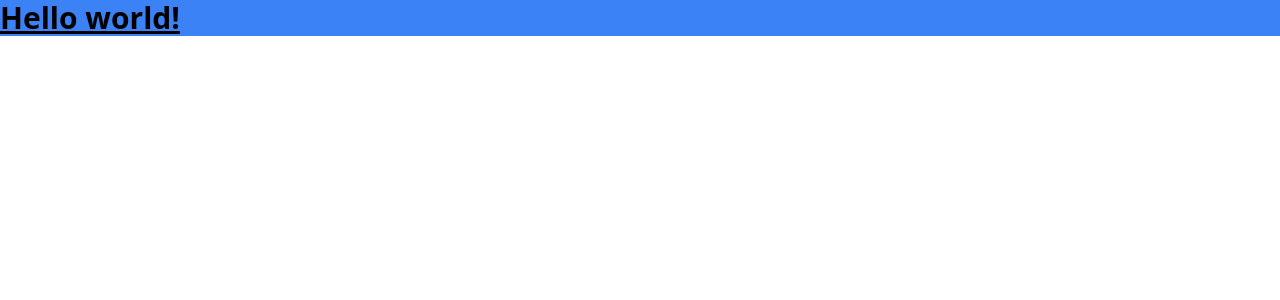
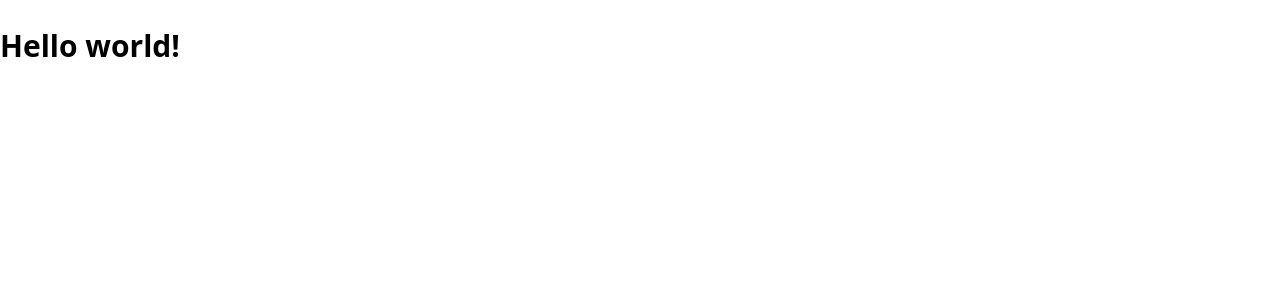
Before and after one commit to EbrahimHeydari/devspace, a Next.js app: page / in a window 1280 px wide. Shown: the top 300 px of the page. Built offline with nearby package versions, Linux system fonts and the light colour scheme.

Commit message:
10-6 Layout Component

```diff
--- /dev/null
+++ b/components/Layout.js
@@ -0,0 +1,25 @@
+import Head from "next/head"
+
+
+const Layout = ({ title, children, keywords, description }) => {
+  return (
+    <div>
+      <Head>
+        <title>{title}</title>
+        <link rel="icon" href="/favicon.ico" />
+        <meta name="keywords" content={keywords} />
+        <meta name="description" content={description} />
+      </Head>
+
+      <main className="container mx-auto my-7">{children}</main>
+    </div>
+  )
+}
+
+export default Layout
+
+Layout.defaultProps = {
+  title: 'Welcome to DevSpace',
+  keywords: 'Development, Coding, Programming',
+  description: 'The best info and news'
+}
--- a/pages/index.js
+++ b/pages/index.js
@@ -1,12 +1,11 @@
-import Head from 'next/head'
-import Image from 'next/image'
+import Layout from '../components/Layout'
 
 export default function HomePage() {
   return (
-    <div className='bg-blue-500'>
-      <h1 className="text-3xl font-bold underline">
+    <Layout className='bg-blue-500' title='devspace'>
+      <h1 className="text-3xl font-bold">
         Hello world!
       </h1>
-    </div>
+    </Layout>
   )
 }
```
